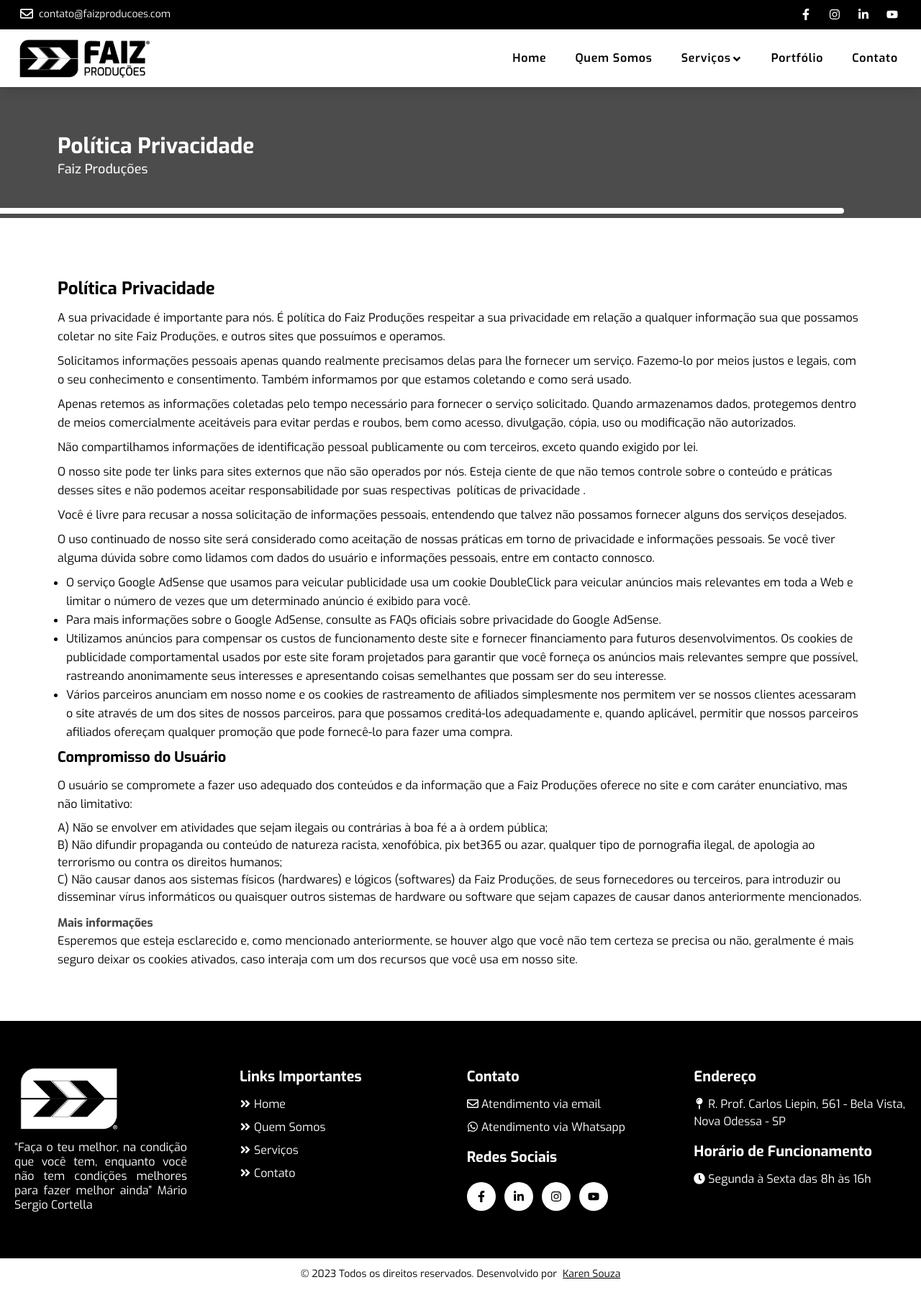
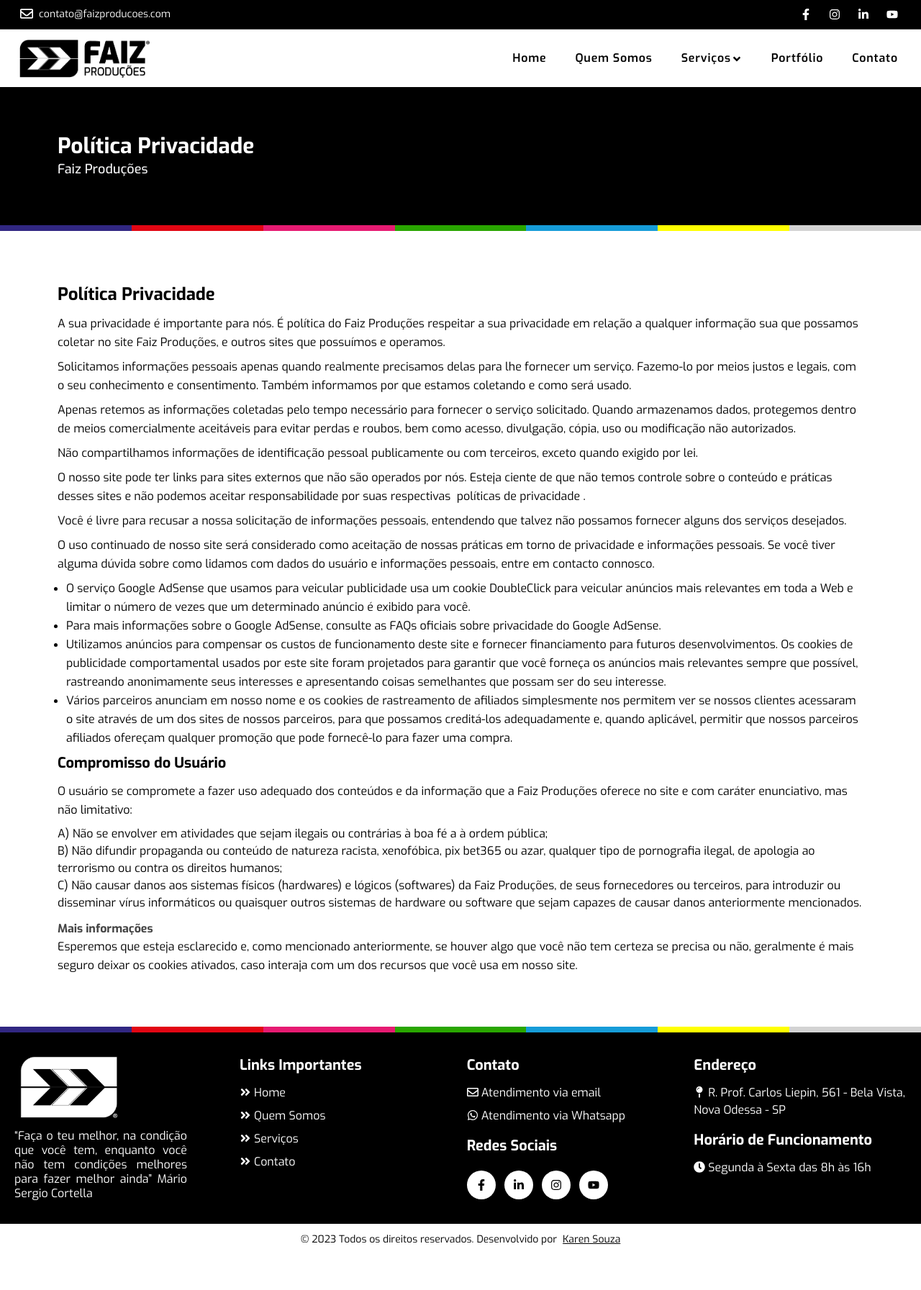
Before and after one commit to Karenzita18/faizproducoes, a Next.js app: page /politica-privacidade in a window 1280 px wide. Shown: the whole page at 72% size. After the commit the page ends 1745 px from the top, so only its background shows below. Built offline with nearby package versions, Linux system fonts and the light colour scheme; what tailwindcss-animated would draw is missing.

Commit message:
K: update footer / politica de privacidade

```diff
--- a/src/app/politica-privacidade/page.tsx
+++ b/src/app/politica-privacidade/page.tsx
@@ -1,3 +1,4 @@
+import FeedQuadrado from "@/components/common/FeedFaiz/FeedQuadrado";
 import HeroCommon from "@/components/common/politica-privacidade/HeroCommon";
 import PoliticaPrivacidade from "@/components/common/politica-privacidade/politica-privacidade"
 
@@ -5,7 +6,9 @@ export default function Page() {
   return (
     <main className="mt-20">
         <HeroCommon/>
+        <FeedQuadrado/>
         <PoliticaPrivacidade/>
+        <FeedQuadrado/>
     </main>
   );
 }
--- a/src/components/common/politica-privacidade/HeroCommon.tsx
+++ b/src/components/common/politica-privacidade/HeroCommon.tsx
@@ -3,7 +3,7 @@ const HeroCommon = ({
     desc = "Faiz Produções",
   }) => {
     return (
-      <section className="bg-faiz-100/70 relative">
+      <section className="bg-faiz-100 relative">
         <div className="row relative">
           <div className="container">
             <h1 className="font-bold text-white text-xl sm:text-2xl lg:text-3xl">
@@ -12,8 +12,6 @@ const HeroCommon = ({
             <p className="text-lg text-zinc-100 font-medium">{desc}</p>
           </div>
         </div>
-        <div className="absolute w-11/12 h-2 bottom-4 rounded-r-md left-0 bg-faiz-200 z-10"></div>
-        <div className="absolute w-full h-[10px] bottom-0 left-0 bg-faiz-200 z-10"></div>
       </section>
     );
   };
--- a/src/components/layout/Footer.tsx
+++ b/src/components/layout/Footer.tsx
@@ -20,10 +20,7 @@ const Footer = () => {
   const data = new Date(Date.now());
   return (
     <footer className={`bg-faiz-100`}>
-      <div className="-translate-y-1/2 flex place-content-end overflow-x-hidden relative z-10">
-        <div className=""></div>
-      </div>
-      <div className="row py-16 px-5">
+      <div className="row py-8 px-5">
         <div className="container">
           <div className="grid grid-cols-4 gap-3">
             <div className="col-span-4 md:col-span-1">
```
